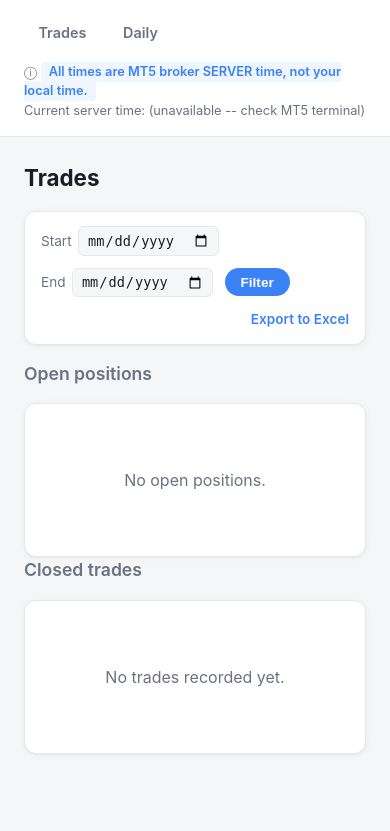
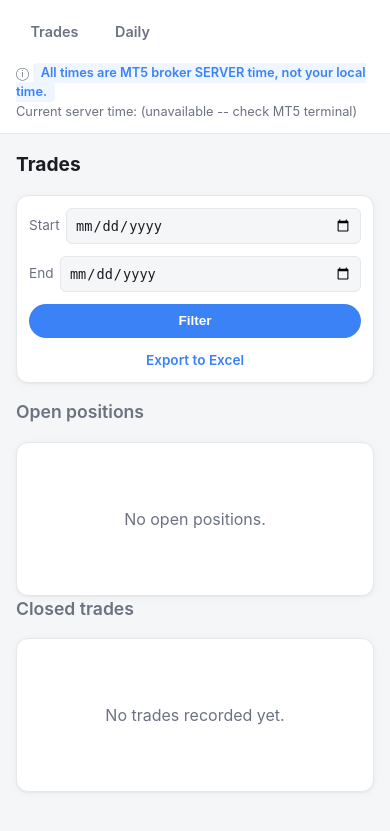
Before and after one commit to varinthac/AutoTrade, a Python web app: template src/autotrade/dashboard/templates/trades.html in a window 390 px wide. Shown: the top 831 px of the page. Run offline with Jinja, Linux system fonts and the light colour scheme; the template is opened without the code that fills it, so the values that code supplies are empty.

Commit message:
Dashboard: fix table overflow clipping, add responsive breakpoint
Closed trades grew to 11 columns and Open positions already used
nowrap cells -- .card's overflow:hidden clipped anything wider than
the card instead of letting it scroll, so data past the edge was just
cut off. Both tables now sit in a .table-scroll wrapper (scrolls
horizontally on its own, page body never does).

Added a 640px breakpoint: tighter header/main padding, filter-form
controls go full-width instead of crowding, larger tap targets, denser
table cell padding.

Co-Authored-By: Claude Opus 4.8 <noreply@anthropic.com>
Claude-Session: https://claude.ai/code/session_01DJSeEwWAYCkVD9rknagMhm

```diff
--- a/src/autotrade/dashboard/static/style.css
+++ b/src/autotrade/dashboard/static/style.css
@@ -104,6 +104,11 @@ h2 {
   border-radius: 12px;
   box-shadow: var(--shadow);
   overflow: hidden;
+}
+
+.table-scroll {
+  overflow-x: auto;
+  -webkit-overflow-scrolling: touch;
 }
 
 table {
@@ -278,3 +283,23 @@ tbody tr:hover { background: var(--accent-soft); }
   margin-top: -0.5rem;
   margin-bottom: 1rem;
 }
+
+@media (max-width: 640px) {
+  header { padding: 0.75rem 1rem; }
+  main { padding: 1rem; }
+
+  header nav { flex-wrap: wrap; }
+  header nav a { padding: 0.55rem 0.9rem; }
+
+  h1 { font-size: 1.2rem; }
+
+  .filter-form { padding: 0.75rem; }
+  .filter-form label { width: 100%; }
+  .filter-form input[type="date"] { flex: 1; padding: 0.5rem; }
+  .filter-form button { padding: 0.6rem 1rem; width: 100%; }
+  .export-link { margin-left: 0; width: 100%; text-align: center; }
+
+  thead th, tbody td { padding: 0.55rem 0.7rem; }
+
+  .stat-grid { grid-template-columns: repeat(auto-fit, minmax(130px, 1fr)); }
+}
--- a/src/autotrade/dashboard/templates/trades.html
+++ b/src/autotrade/dashboard/templates/trades.html
@@ -19,6 +19,7 @@
 </div>
 {% else %}
 <div class="card">
+  <div class="table-scroll">
   <table>
     <thead>
       <tr>
@@ -47,11 +48,13 @@
       {% endfor %}
     </tbody>
   </table>
+  </div>
 </div>
 {% endif %}
 <h2>Closed trades</h2>
 {% if rows %}
 <div class="card">
+  <div class="table-scroll">
   <table>
     <thead>
       <tr>
@@ -86,6 +89,7 @@
       {% endfor %}
     </tbody>
   </table>
+  </div>
   <div class="pagination">
     {% if has_prev %}<a href="{{ url_for('trades', page=page - 1) }}">&larr; Previous</a>{% endif %}
     <span>Page {{ page }} ({{ total_count }} trade{{ "s" if total_count != 1 else "" }} total)</span>
```
